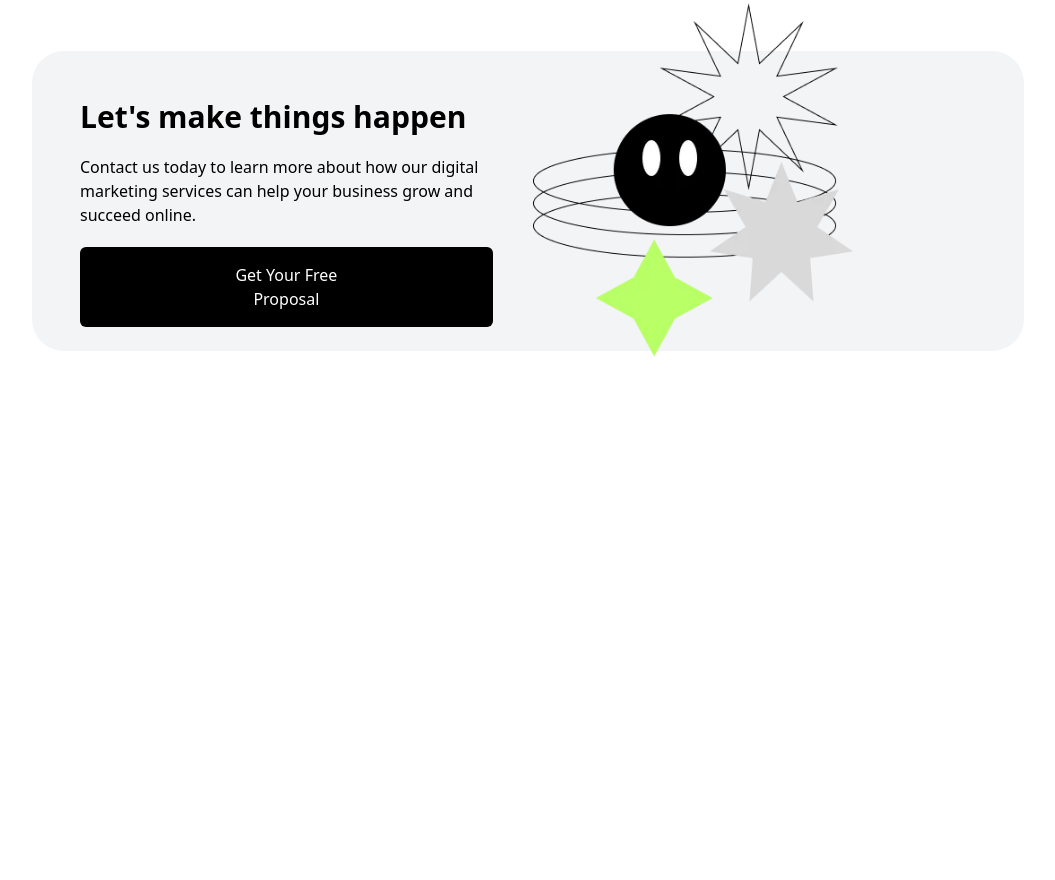
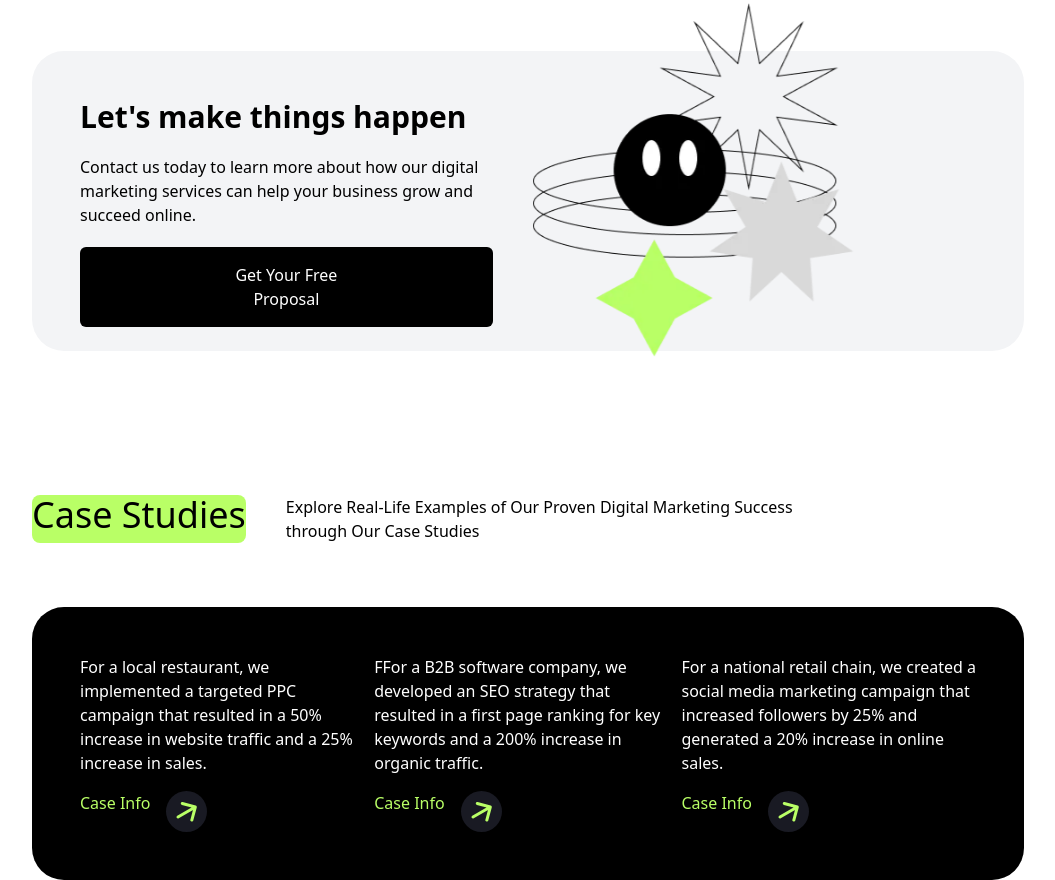
Before and after one commit to ChyyamakaU/Positivus-website-clone, a website: page index.html in a window 1280 px wide. Shown: the part 1974-2854 px from the top of the page, without its empty margins (112-1167 px from the left). Before the commit the page ends 2331 px from the top, so only its background shows below. Drawn offline with Linux system fonts and the light colour scheme.

Commit message:
feature/add case study

```diff
--- a/index.html
+++ b/index.html
@@ -208,12 +208,53 @@
                 <img src="src/images/_image.webp" alt="">
             </div>
 
-
-
-
         </section>
 
 
+        <section>
+
+            <div class="px-36 flex gap-10 mt-36 ">
+                <h2 class="bg-[#B9FF66] text-4xl font-normal rounded-lg ">Case Studies</h2>
+                <p>Explore Real-Life Examples of Our Proven Digital Marketing Success <br> through Our Case Studies
+
+                </p>
+            </div>
+
+            <div class="flex justify-between mt-16 mx-36 bg-black rounded-4xl p-12">
+                <div>
+                    <p class="text-white">For a local restaurant, we <br>implemented a targeted PPC <br>campaign that
+                        resulted in a 50%
+                        <br>increase in website traffic and a 25% <br>increase in sales.
+                    </p>
+                    <div class="flex gap-4 mt-4">
+                        <p class="text-[#b9ff66]">Case Info</p>
+                        <img src="src/images/arrow.svg" alt="">
+                    </div>
+                </div>
+
+                <div>
+                    <p class="text-white">FFor a B2B software company, we <br>developed an SEO strategy that <br>
+                        resulted in a first page ranking for key <br>keywords and a 200% increase in <br>organic
+                        traffic.
+                    </p>
+                    <div class="flex gap-4 mt-4">
+                        <p class="text-[#b9ff66]">Case Info</p>
+                        <img src="src/images/arrow.svg" alt="">
+                    </div>
+                </div>
+
+                <div>
+                    <p class="text-white">For a national retail chain, we created a <br>social media marketing campaign
+                        that <br>increased followers by 25% and <br> generated a 20% increase in online <br> sales.
+                    </p>
+                    <div class="flex gap-4 mt-4">
+                        <p class="text-[#b9ff66]">Case Info</p>
+                        <img src="src/images/arrow.svg" alt="">
+                    </div>
+                </div>
+            </div>
+
+        </section>
 
 
 
```
Also changed, not shown: src/output.css.
